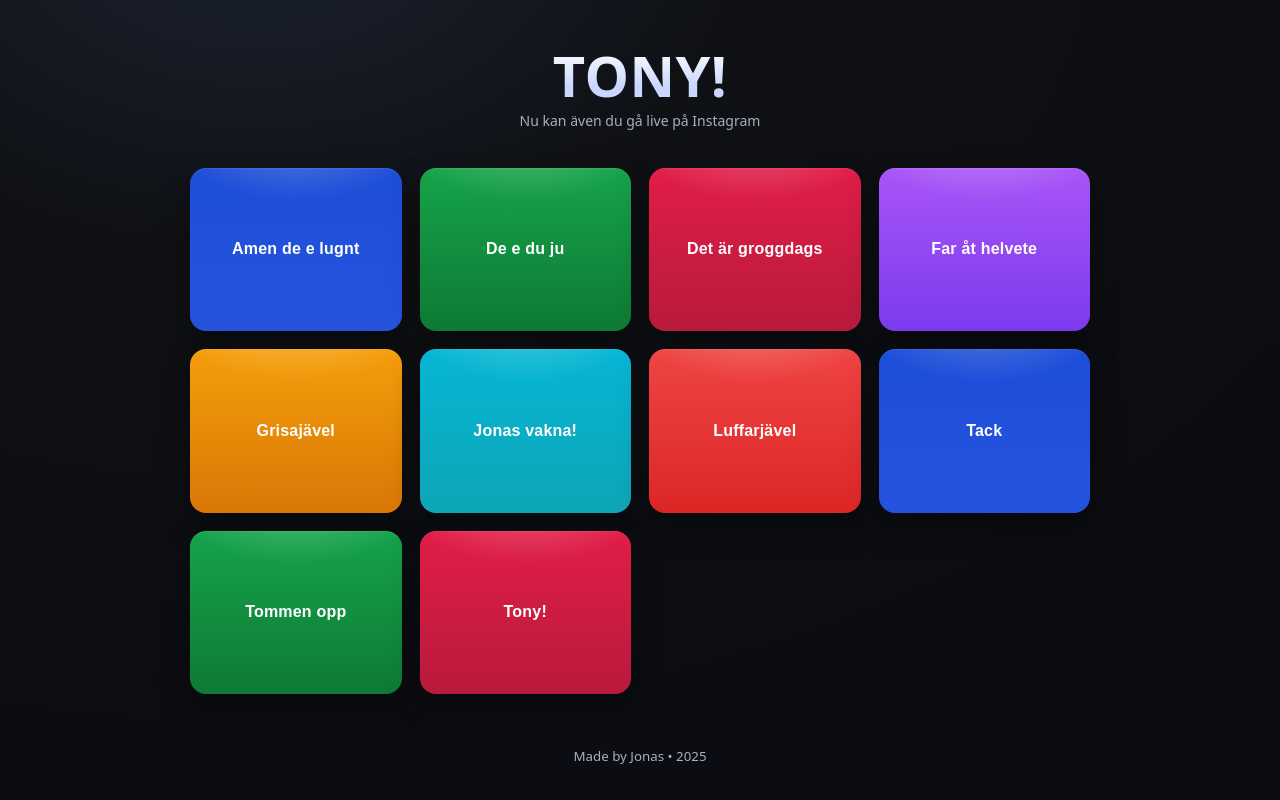
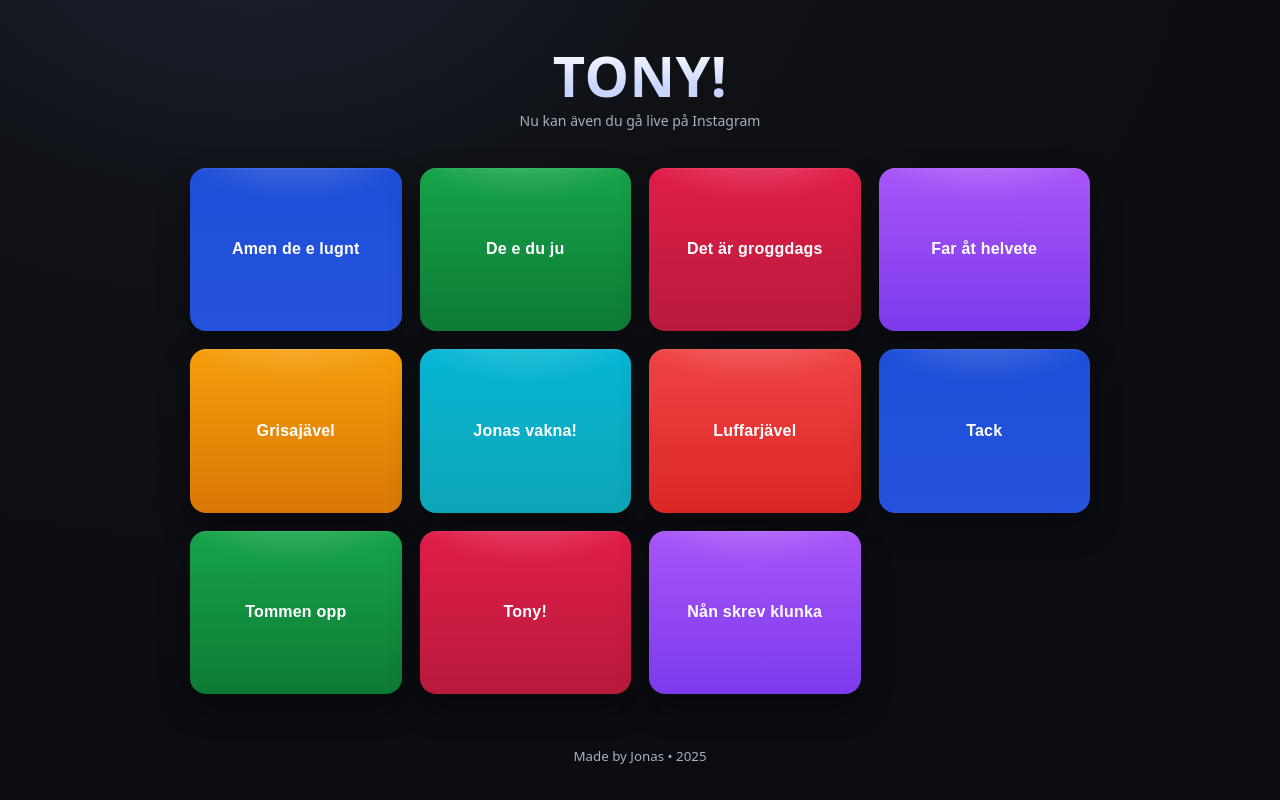
Before and after one commit to that-armadillo/tony-soundboard, a React (Vite) app: page / in a window 1280 px wide. Built offline with nearby package versions, Linux system fonts and the light colour scheme.

Commit message:
feat: add 'Nån skrev klunka' sound

```diff
--- a/src/App.tsx
+++ b/src/App.tsx
@@ -19,6 +19,7 @@
   { id: "tack", label: "Tack", src: "/sounds/tack.mp3" },
   { id: "tommen", label: "Tommen opp", src: "/sounds/tommen-opp.mp3" },
   { id: "tony", label: "Tony!", src: "/sounds/tony.mp3" },
+  { id: "klunka", label: "Nån skrev klunka", src: "/sounds/skrev-klunka.mp3" },
 ];
 
 const PALETTES: Array<[string, string]> = [
```
Also changed, not shown: 1 other file (tests, documents, lock files or other folders).
